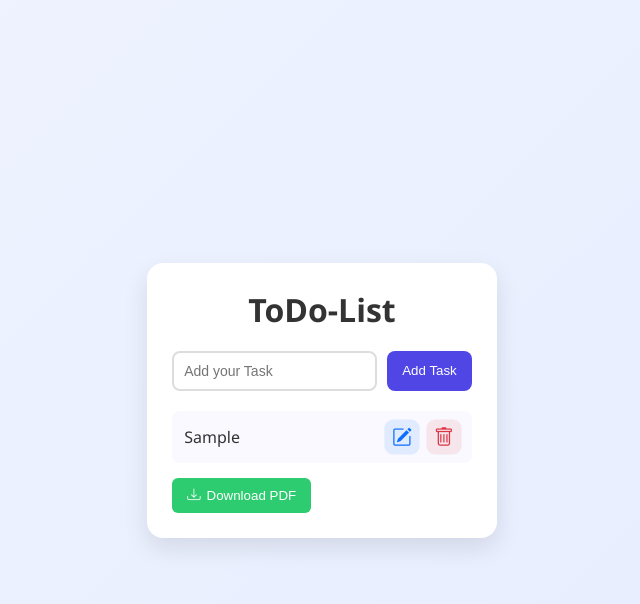
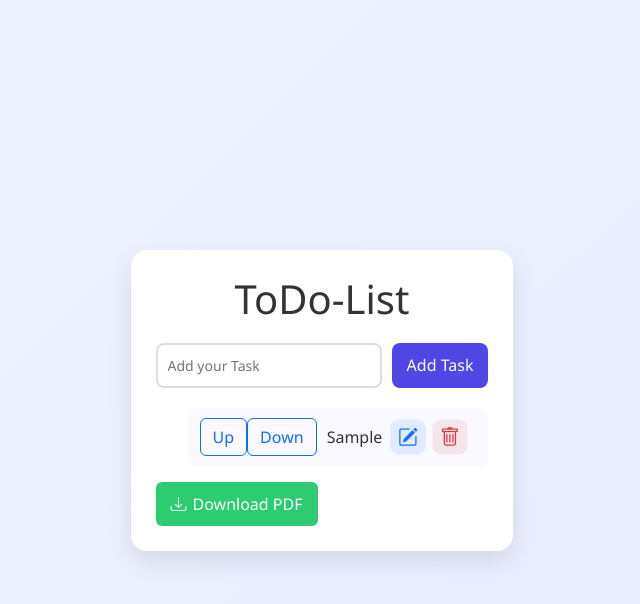
Before and after one commit to Not-soon123/SimpleReactToDoList, a React (Vite) app: page / in a window 1280 px wide. Both pictures are taken after typing "Sample" into the empty fields and a click on the button "Add Task". Shown: the top 604 px of the page, without its empty margins (318-958 px from the left). Built offline with nearby package versions, Linux system fonts and the light colour scheme.

Commit message:
adding up and down buttom to make list swap but needs some css correction

```diff
--- a/src/component/Body.jsx
+++ b/src/component/Body.jsx
@@ -1,4 +1,5 @@
 import { useState } from "react";
+import 'bootstrap/dist/css/bootstrap.min.css';
 import "./body.css";
 import "bootstrap-icons/font/bootstrap-icons.css";
 import { jsPDF } from "jspdf";
@@ -30,6 +31,26 @@ function Body() {
       setTaskList(updatedList);
     }
   }
+
+  function handleUpMovement(index) {
+    // Logic to move the selected task up in the list
+        if (index > 0) {
+            const newList = [...taskList];
+            [newList[index - 1], newList[index]] = [newList[index], newList[index - 1]];
+            setTaskList(newList);
+        }
+    }
+
+
+  function handleDownMovement(index) {
+    // Logic to move the selected task down in the list
+        if (index < taskList.length - 1) {
+            const newList = [...taskList];
+            [newList[index], newList[index + 1]] = [newList[index + 1], newList[index]];
+            setTaskList(newList);
+        }
+    }
+
 
   // ✅ PDF DOWNLOAD FUNCTION (IMPROVED)
   function downloadPDF() {
@@ -80,6 +101,11 @@ function Body() {
       <ul>
         {taskList.map((item, index) => (
           <li key={index} className="task-item">
+            <i>
+              <button className="btn btn-outline-primary" onClick={() => handleUpMovement(index)}>Up</button>
+              <button className="btn btn-outline-primary" onClick={() => handleDownMovement(index)}>Down</button>
+            </i>
+
             <span>{item}</span>
 
             <i
@@ -91,6 +117,8 @@ function Body() {
               onClick={() => handleDelete(index)}
               className="bi bi-trash delete-icon"
             ></i>
+
+            <i></i>
           </li>
         ))}
       </ul>
```
